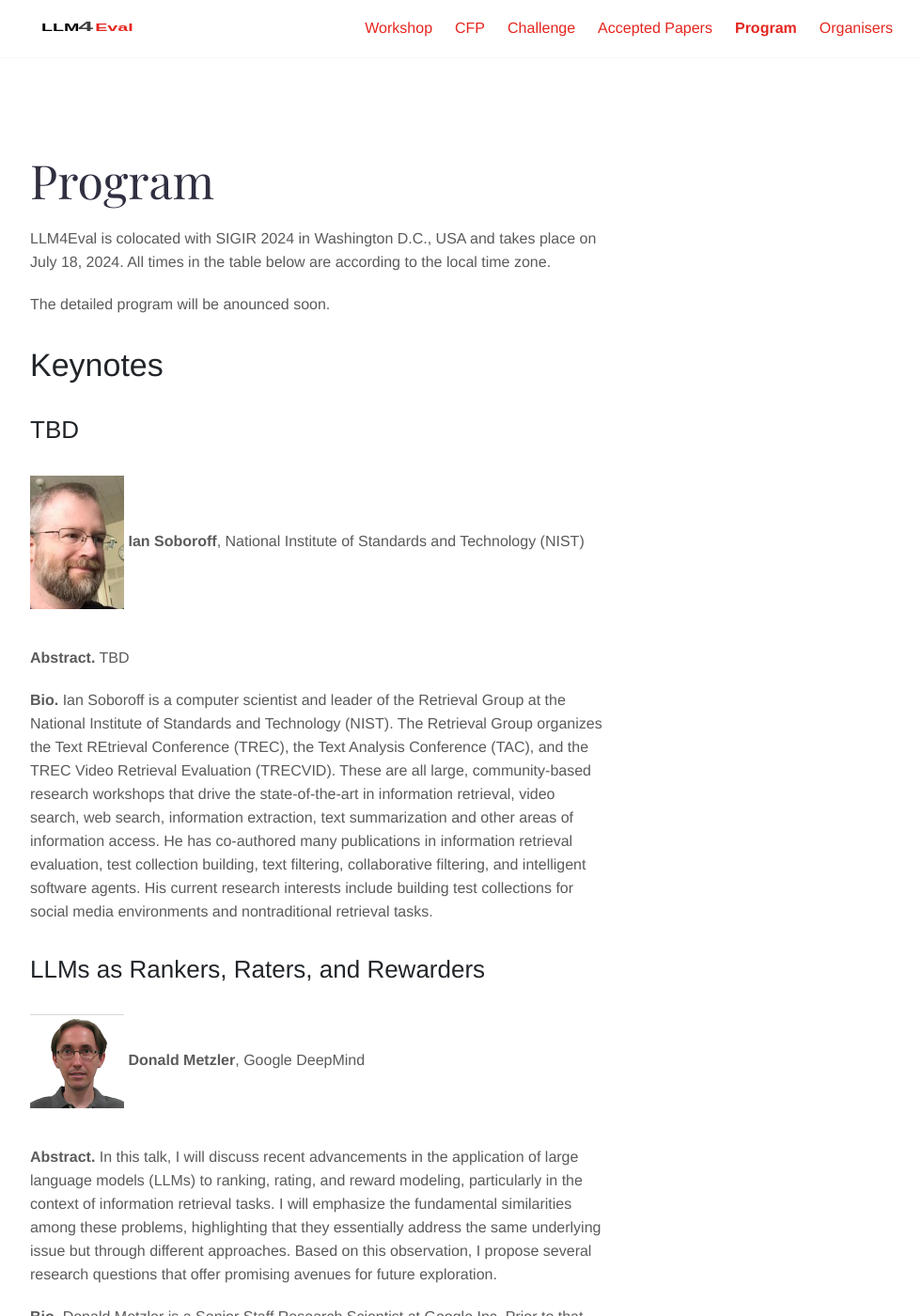
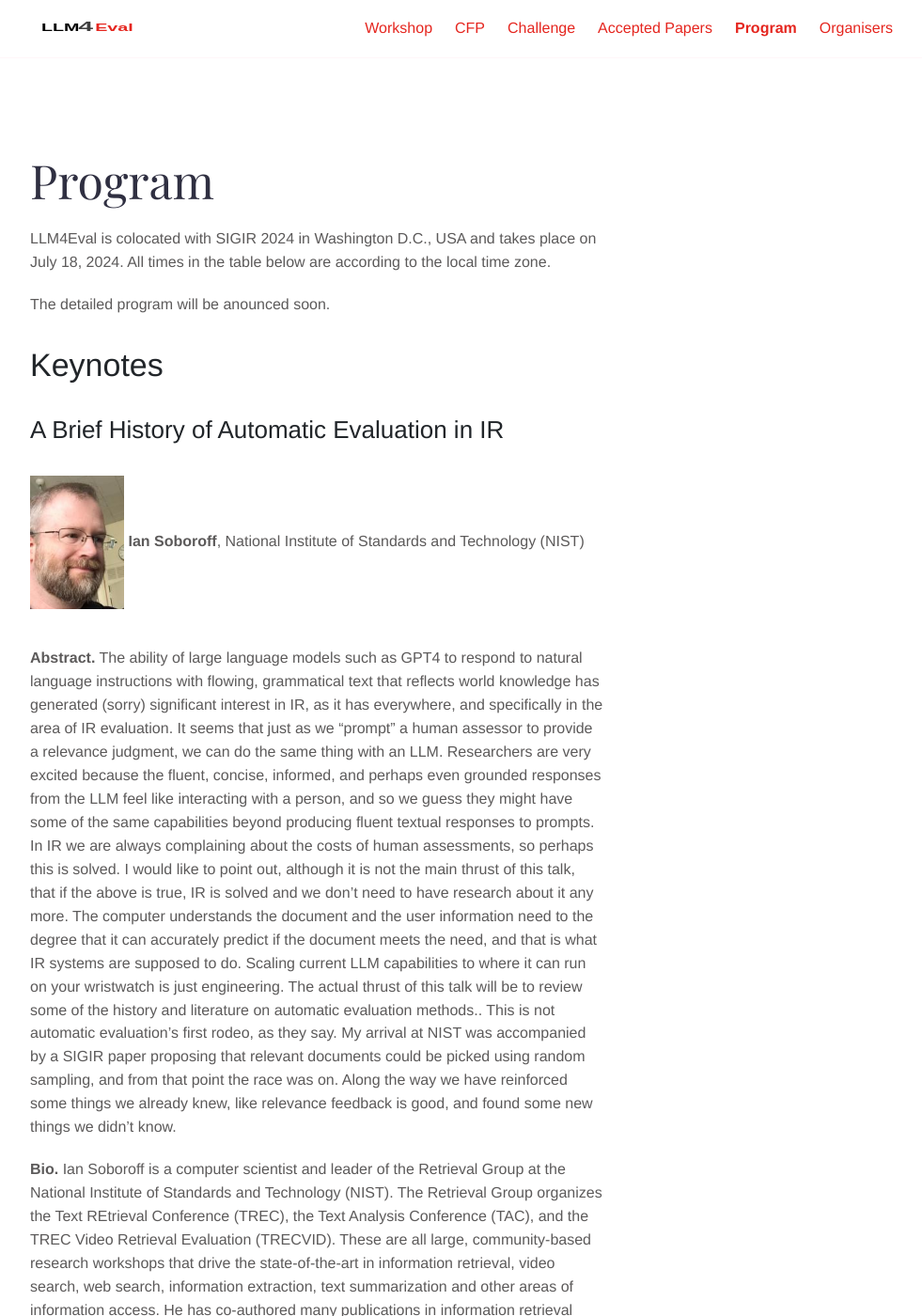
Before and after one commit to LLM4Eval/llm4eval, a Jekyll site: the page built from program.md, in a window 1280 px wide and 1400 px high. Shown: the whole window at 94% size, without its empty margins (143-1124 px from the left). Built offline with Jekyll 4.4.1, drawn with Linux system fonts in a browser that asks for light colours.

Commit message:
Update program.md

```diff
--- a/program.md
+++ b/program.md
@@ -11,11 +11,13 @@ The detailed program will be anounced soon.
 
 # Keynotes
 
-## TBD
+## A Brief History of Automatic Evaluation in IR
 
 <img style="vertical-align:middle" width="100px" height="80px" src="../images/team/Ian.jpg"/> __Ian Soboroff__, National Institute of Standards and Technology (NIST)
 
-__Abstract.__ TBD
+__Abstract.__ The ability of large language models such as GPT4 to respond to natural language instructions with flowing, grammatical text that reflects world knowledge has generated (sorry) significant interest in IR, as it has everywhere, and specifically in the area of IR evaluation. It seems that just as we “prompt” a human assessor to provide a relevance judgment, we can do the same thing with an LLM. Researchers are very excited because the fluent, concise, informed, and perhaps even grounded responses from the LLM feel like interacting with a person, and so we guess they might have some of the same capabilities beyond producing fluent textual responses to prompts. In IR we are always complaining about the costs of human assessments, so perhaps this is solved.
+I would like to point out, although it is not the main thrust of this talk, that if the above is true, IR is solved and we don’t need to have research about it any more. The computer understands the document and the user information need to the degree that it can accurately predict if the document meets the need, and that is what IR systems are supposed to do. Scaling current LLM capabilities to where it can run on your wristwatch is just engineering.
+The actual thrust of this talk will be to review some of the history and literature on automatic evaluation methods.. This is not automatic evaluation’s first rodeo, as they say. My arrival at NIST was accompanied by a SIGIR paper proposing that relevant documents could be picked using random sampling, and from that point the race was on. Along the way we have reinforced some things we already knew, like relevance feedback is good, and found some new things we didn’t know.
 
 __Bio.__ Ian Soboroff is a computer scientist and leader of the Retrieval Group at the National Institute of Standards and Technology (NIST). The Retrieval Group organizes the Text REtrieval Conference (TREC), the Text Analysis Conference (TAC), and the TREC Video Retrieval Evaluation (TRECVID). These are all large, community-based research workshops that drive the state-of-the-art in information retrieval, video search, web search, information extraction, text summarization and other areas of information access. He has co-authored many publications in information retrieval evaluation, test collection building, text filtering, collaborative filtering, and intelligent software agents. His current research interests include building test collections for social media environments and nontraditional retrieval tasks.
 
```
